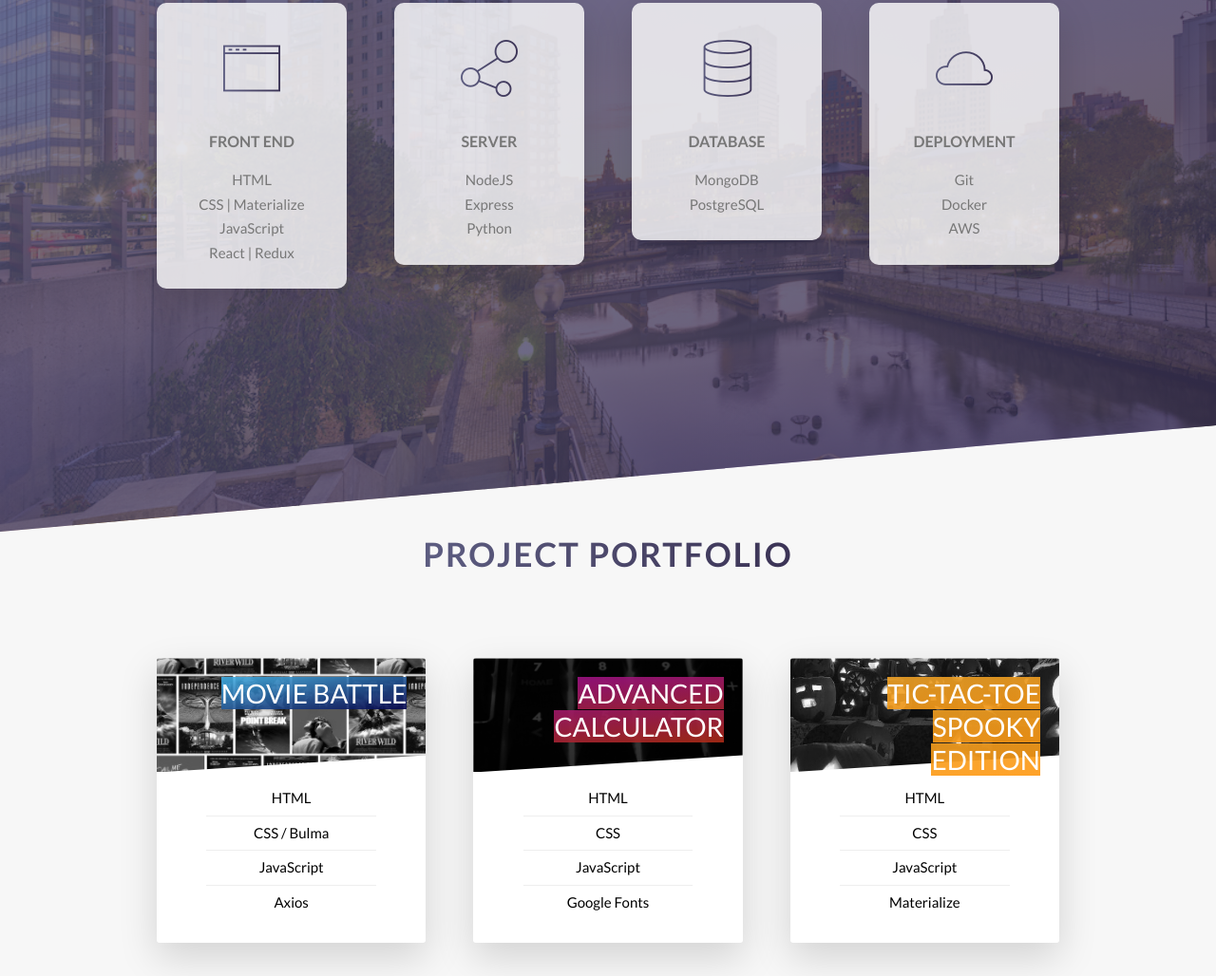
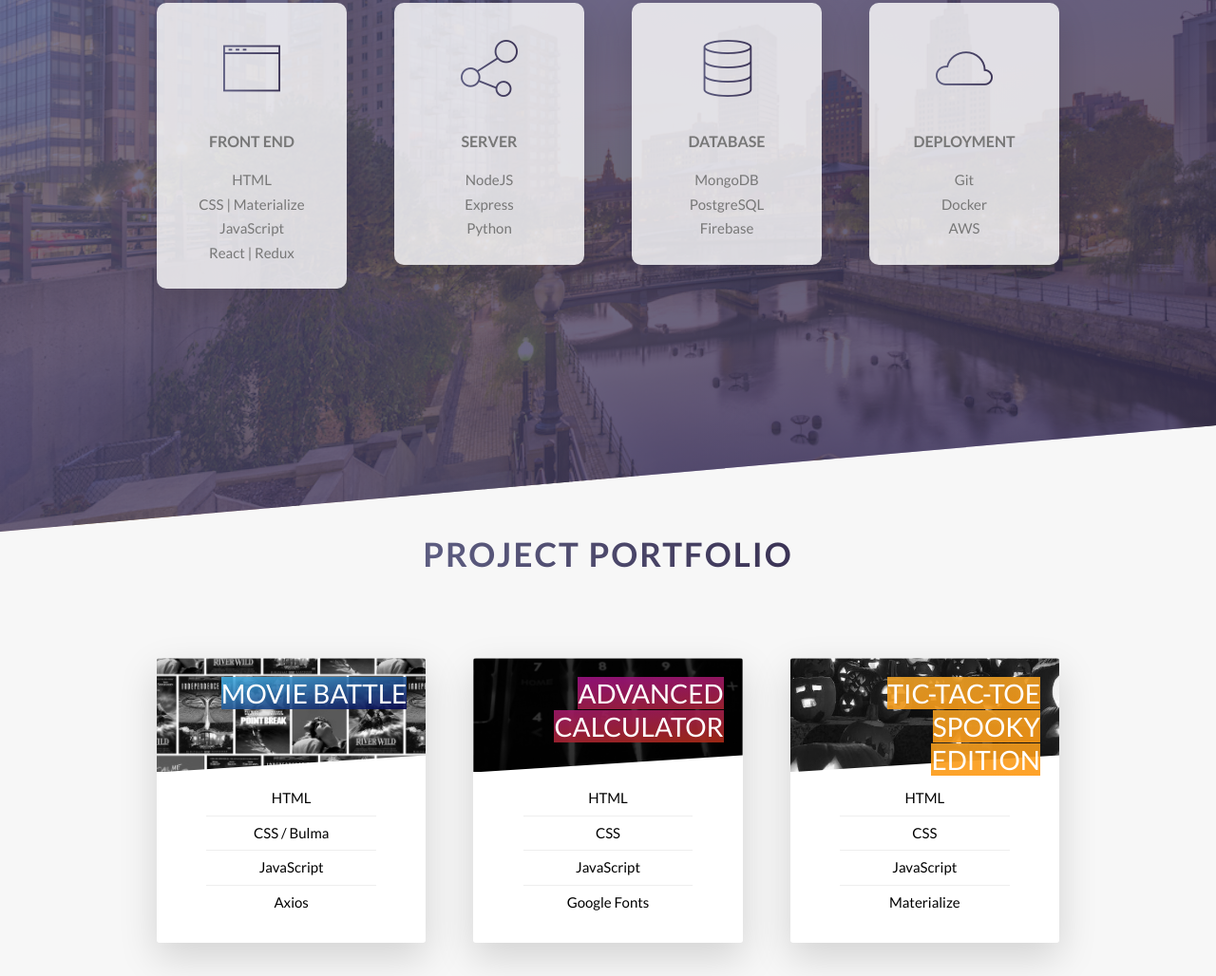
Before and after one commit to nmccooey/portfolio, a website: page index.html in a window 1280 px wide. Shown: the part 1699-2727 px from the top of the page at 95% size. Drawn offline with Linux system fonts and the light colour scheme.

Commit message:
Updated skills.

```diff
--- a/index.html
+++ b/index.html
@@ -87,6 +87,7 @@
                                 <ul>
                                     <li>MongoDB</li>
                                     <li>PostgreSQL</li>
+                                    <li>Firebase</li>
                                 </ul>
                             </p>
                         </div>
```
